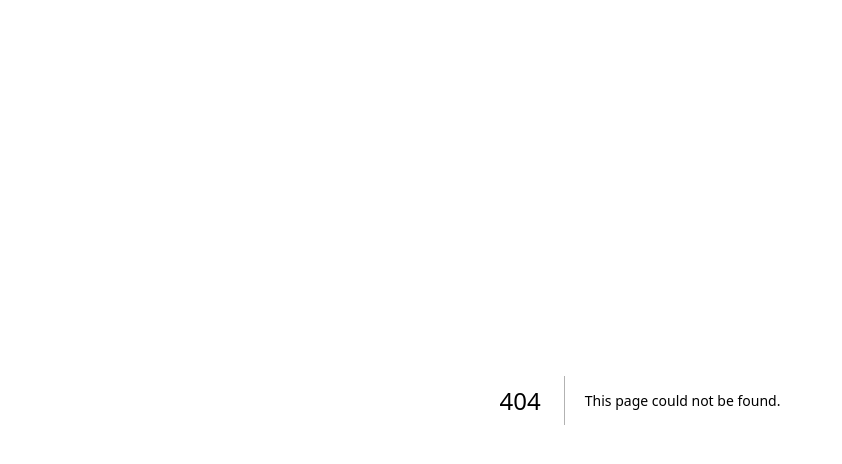
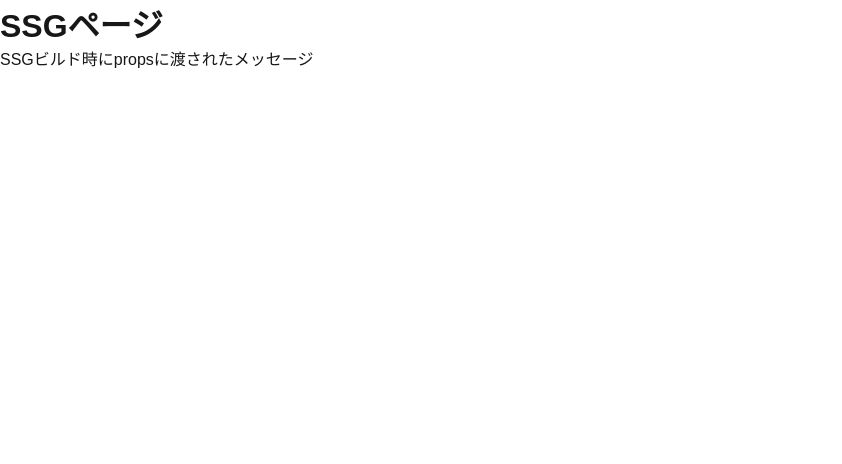
Before and after one commit to fujtak/study-next, a Next.js app: page /ssg in a window 1280 px wide. Before the commit this address had no page. Shown: the top 464 px of the page, without its empty margins (0-842 px from the left). Built offline with nearby package versions, Linux system fonts and the light colour scheme.

Commit message:
SSGページの作成

```diff
--- /dev/null
+++ b/pages/ssg/index.tsx
@@ -0,0 +1,26 @@
+import { NextPage, GetStaticProps } from "next"
+
+type Props = {
+  message: string
+}
+
+const PageSSG: NextPage<Props> = (props) => {
+  const { message } = props
+  return (
+    <>
+      <h1>SSGページ</h1>
+      <p>{message}</p>
+    </>
+  )
+}
+
+export const getStaticProps: GetStaticProps = () => {
+  console.log('🔥 getStaticProps')
+  return {
+    props: {
+      message: 'SSGビルド時にpropsに渡されたメッセージ'
+    }
+  }
+}
+
+export default PageSSG
```
